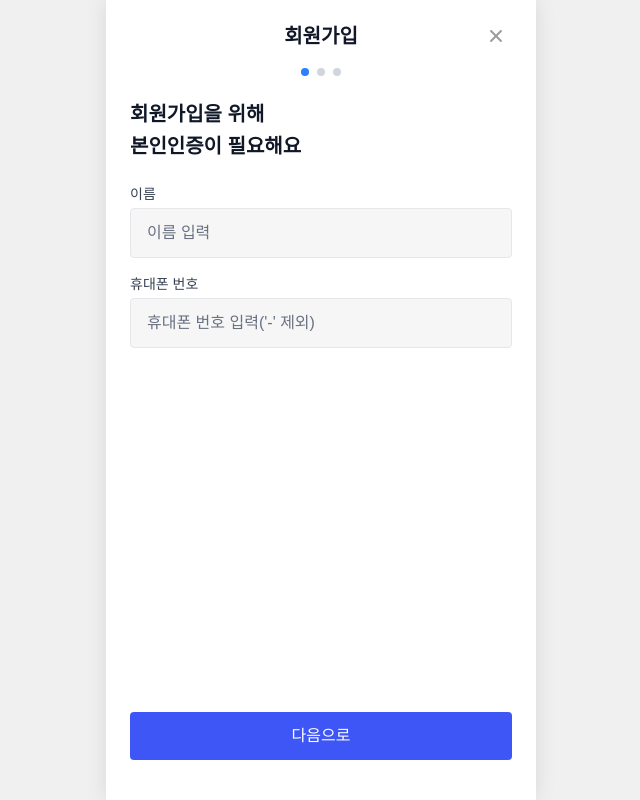
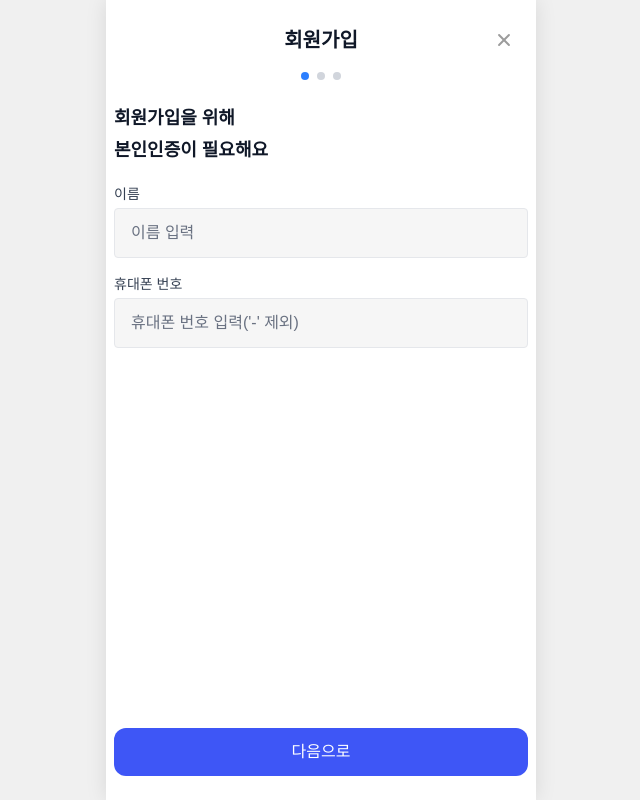
Before and after one commit to PublicIsDJ/MOA-app, a Next.js app: page /sign-up in a window 1280 px wide. Shown: the whole page, without its empty margins (319-959 px from the left). Built offline with nearby package versions, Linux system fonts and the light colour scheme.

Commit message:
fix: 하단 버튼 뷰포트 내에 위치하도록 수정

```diff
--- a/app/(auth)/onboarding/page.tsx
+++ b/app/(auth)/onboarding/page.tsx
@@ -47,9 +47,9 @@ export default function OnboardingPage() {
     };
 
     return (
-        <div className="min-h-screen flex flex-col items-center justify-between bg-white px-2 py-10">
+        <div className="min-h-screen flex flex-col bg-white px-2 pt-8 pb-6 full-bleed">
             {/* 인디케이터 */}
-            <div className="flex justify-center mt-4 space-x-2">
+            <div className="flex justify-center space-x-2">
                 {steps.map((_, index) => (
                     <div
                         key={index}
@@ -61,19 +61,19 @@ export default function OnboardingPage() {
             </div>
 
             {/* 메인 콘텐츠 */}
-            <div className="flex-1 flex flex-col items-center justify-center text-center">
-                <div className="text-5xl mb-6">{step.emoji}</div>
-                <h1 className="text-2xl font-bold text-gray-900 mb-3">
+            <div className="flex-1 flex flex-col items-center justify-center text-center px-6">
+                <div className="text-5xl mb-6 md:mb-8">{step.emoji}</div>
+                <h1 className="text-2xl font-bold text-gray-900 mb-3 md:text-[28px] md:leading-9">
                     {step.title}
                 </h1>
-                <p className="text-center text-gray-500 text-base leading-relaxed whitespace-pre-line">
+                <p className="text-center text-gray-500 text-sm leading-relaxed whitespace-pre-line md:text-base">
                     {step.description}
                 </p>
             </div>
 
             {/* 하단 버튼 */}
-            <div className="w-full flex flex-col items-center">
-                <Button status="default" className="py-[12px]" onClick={handleNext}>
+            <div className="w-full flex flex-col items-center gap-3 mt-6">
+                <Button status="default" className="py-[12px] rounded-[12px] max-w-[320px]" onClick={handleNext}>
                     {isLastStep ? '회원가입' : '다음으로'}
                 </Button>
 
@@ -81,7 +81,7 @@ export default function OnboardingPage() {
                     <button
                         type="button"
                         onClick={handleLogin}
-                        className="mt-4 text-xs font-bold text-gray-300"
+                        className="text-xs font-semibold text-gray-400"
                     >
                         이미 계정이 있으신가요?
                         <span className="text-gray-900 ml-1">로그인</span>
--- a/app/(auth)/sign-up/page.tsx
+++ b/app/(auth)/sign-up/page.tsx
@@ -1,6 +1,6 @@
 'use client';
 
-import { useState } from 'react';
+import { useState, useMemo } from 'react';
 import { useRouter } from 'next/navigation';
 import { Button } from '@/shared/ui/button';
 import { AuthHeader } from '@/features/auth/ui/auth-header';
@@ -99,19 +99,20 @@ export default function SignUpPage() {
     };
 
     // MARK: 스텝별 콘텐츠
-    const stepContents: Record<number, { title: string; subtitle: string }> = {
-        1: { title: '회원가입을 위해', subtitle: '본인인증이 필요해요' },
-        2: { title: '로그인에 사용할', subtitle: '아이디를 입력해주세요' },
-        3: { title: '개인정보 보호를 위해', subtitle: '비밀번호를 설정해주세요' },
-    };
-
-    const { title, subtitle } = stepContents[currentStep];
+    const { title, subtitle } = useMemo(() => {
+        const map: Record<number, { title: string; subtitle: string }> = {
+            1: { title: '회원가입을 위해', subtitle: '본인인증이 필요해요' },
+            2: { title: '로그인에 사용할', subtitle: '아이디를 입력해주세요' },
+            3: { title: '개인정보 보호를 위해', subtitle: '비밀번호를 설정해주세요' },
+        };
+        return map[currentStep];
+    }, [currentStep]);
     const isLastStep = currentStep === TOTAL_STEPS;
 
     return (
-        <div className="min-h-screen flex flex-col bg-white">
+        <div className="min-h-screen flex flex-col bg-white px-4 pt-6 pb-6 full-bleed">
             {/* 헤더 */}
-            <AuthHeader title="회원가입" className="mt-5 px-4" />
+            <AuthHeader title="회원가입" className="px-2" />
 
             {/* 인디케이터 */}
             <div className="flex self-center justify-center mt-4 space-x-2">
@@ -126,10 +127,10 @@ export default function SignUpPage() {
             </div>
 
             {/* 메인 콘텐츠 */}
-            <div className="flex-1 flex flex-col px-4 mt-6">
+            <div className="flex-1 flex flex-col mt-6">
                 {/* 타이틀 */}
-                <h1 className="text-xl font-bold text-gray-900 mb-1">{title}</h1>
-                <p className="text-xl font-bold text-gray-900 mb-6">{subtitle}</p>
+                <h1 className="text-lg font-semibold text-gray-900 mb-1">{title}</h1>
+                <p className="text-lg font-semibold text-gray-900 mb-5">{subtitle}</p>
 
                 {/* Step 1: 본인인증 */}
                 {currentStep === 1 && (
@@ -206,10 +207,10 @@ export default function SignUpPage() {
             </div>
 
             {/* 하단 버튼 */}
-            <div className="px-4 pb-10">
+            <div className="mt-8">
                 <Button
                     status="default"
-                    className="py-3"
+                    className="py-[12px] rounded-[12px]"
                     onClick={isLastStep ? handleComplete : handleNext}
                     disabled={isLoading}
                 >
```
